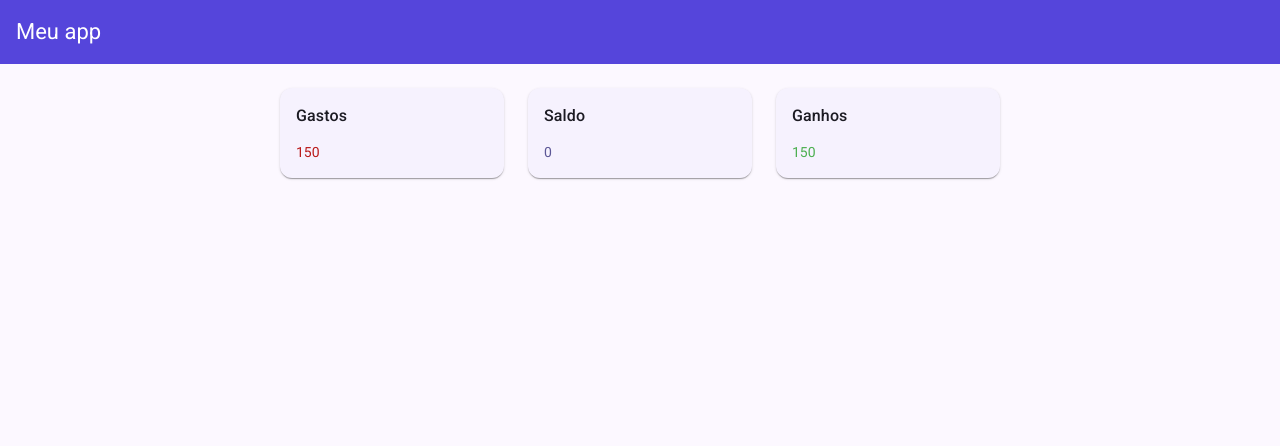
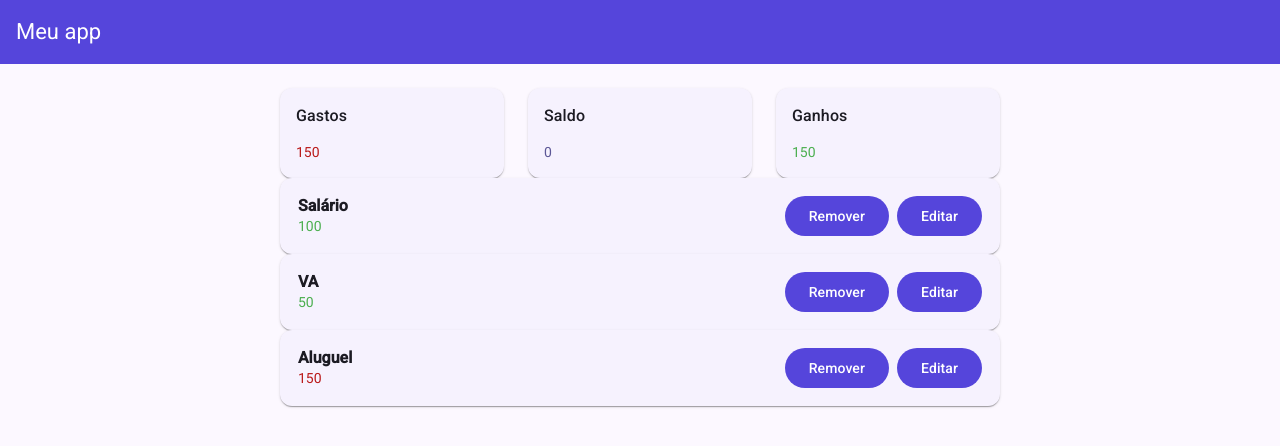
Before and after one commit to eRodrigoL/gerenciador-financeiro-angular-20, an Angular app: page / in a window 1280 px wide. Shown: the top 446 px of the page. Built offline with nearby package versions, Linux system fonts and the light colour scheme.

Commit message:
✨ feat(home): adiciona exibição de itens de transação na página inicial

```diff
--- a/src/app/features/home/home.html
+++ b/src/app/features/home/home.html
@@ -1 +1,5 @@
 <app-balance [transactions]="transactions()"></app-balance>
+
+@for (item of transactions(); track item) {
+  <app-transaction-item [transaction]="item"></app-transaction-item>
+}
--- a/src/app/features/home/home.ts
+++ b/src/app/features/home/home.ts
@@ -1,17 +1,19 @@
 import { Component, signal } from '@angular/core';
 import { Balance } from './components/balance/balance';
+import { TransactionItem } from './components/transaction-item/transaction-item';
+import { Transaction } from '../../shared/transaction/interfaces/transaction';
+import { TransactionType } from '../../shared/transaction/enums/transaction-type';
 
 @Component({
   selector: 'app-home',
-  imports: [Balance],
+  imports: [Balance, TransactionItem],
   templateUrl: './home.html',
   styleUrl: './home.scss',
 })
 export class Home {
-  transactions = signal([
-    { value: 100, type: 'income' },
-    { value: 50, type: 'income' },
-    { value: 50, type: 'outcome' },
-    { value: 100, type: 'outcome' },
+  transactions = signal<Transaction[]>([
+    { title: 'Salário', value: 100, type: TransactionType.INCOME },
+    { title: 'VA', value: 50, type: TransactionType.INCOME },
+    { title: 'Aluguel', value: 150, type: TransactionType.OUTCOME },
   ]);
 }
```
